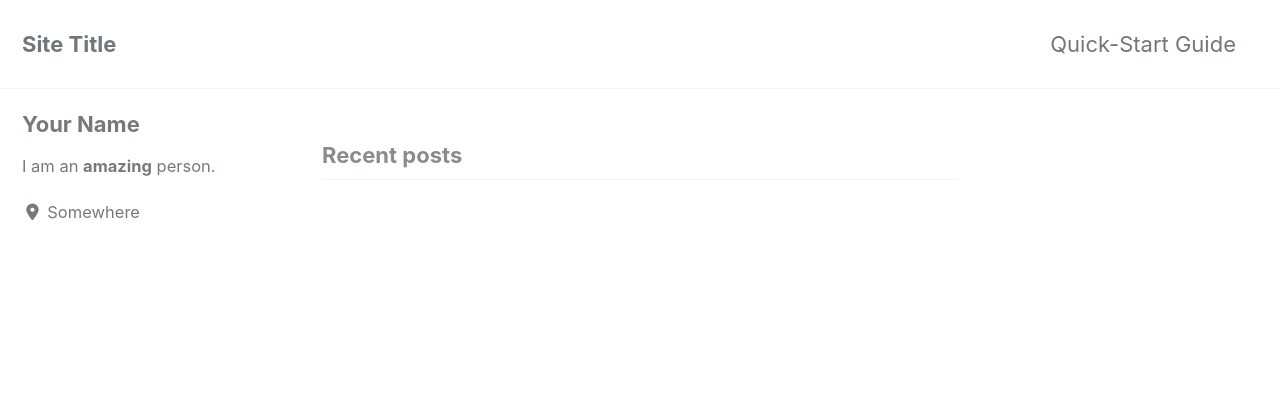
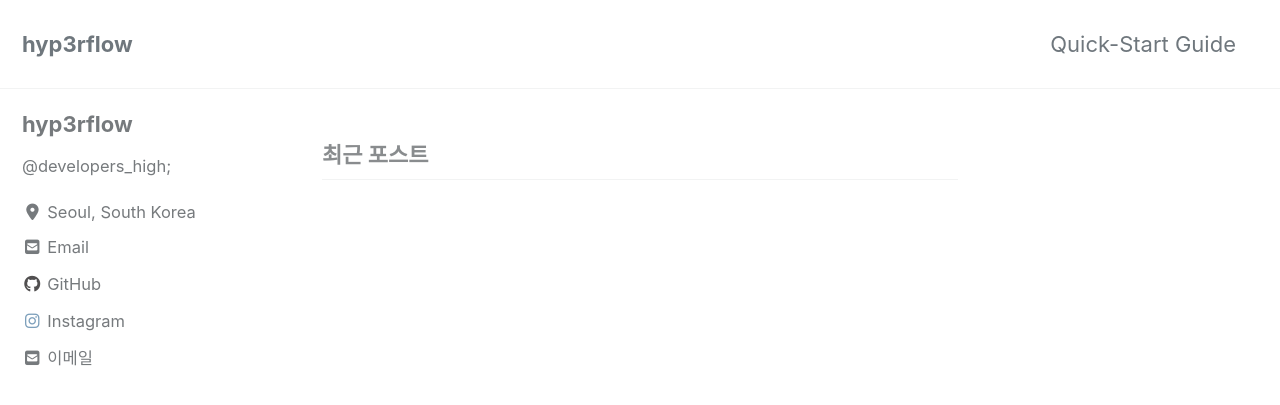
Before and after one commit to hyp3rflow/hyp3rflow.github.io, a Jekyll site: the page built from index.html, in a window 1280 px wide and 900 px high. Shown: the top 405 px of the window. Built offline with Jekyll 4.4.1, drawn with Linux system fonts in a browser that asks for light colours; cached includes are drawn as plain includes; nearby versions of some CDN libraries; the list of posts is cut into pages by our own code; some of the changed text lies outside the part shown.

Commit message:
Update _config.yml

```diff
--- a/_config.yml
+++ b/_config.yml
@@ -15,15 +15,15 @@
 minimal_mistakes_skin    : "default" # "air", "aqua", "contrast", "dark", "dirt", "neon", "mint", "plum", "sunrise"
 
 # Site Settings
-locale                   : "en-US"
-title                    : "Site Title"
+locale                   : "ko-KR"
+title                    : "hyp3rflow"
 title_separator          : "-"
 subtitle                 : # site tagline that appears below site title in masthead
-name                     : "Your Name"
-description              : "An amazing website."
-url                      : # the base hostname & protocol for your site e.g. "https://mmistakes.github.io"
+name                     : "Hyperflow"
+description              : "@developers_high;"
+url                      : "https://hyp3rflow.github.io" # the base hostname & protocol for your site e.g. "https://mmistakes.github.io"
 baseurl                  : # the subpath of your site, e.g. "/blog"
-repository               : # GitHub username/repo-name e.g. "mmistakes/minimal-mistakes"
+repository               : "hyp3rflow/hyp3rflow.github.io" # GitHub username/repo-name e.g. "mmistakes/minimal-mistakes"
 teaser                   : # path of fallback teaser image, e.g. "/assets/images/500x300.png"
 logo                     : # path of logo image to display in the masthead, e.g. "/assets/images/88x88.png"
 masthead_title           : # overrides the website title displayed in the masthead, use " " for no title
@@ -107,30 +107,21 @@ analytics:
 
 # Site Author
 author:
-  name             : "Your Name"
+  name             : "hyp3rflow"
   avatar           : # path of avatar image, e.g. "/assets/images/bio-photo.jpg"
-  bio              : "I am an **amazing** person."
-  location         : "Somewhere"
-  email            :
+  bio              : "@developers_high;"
+  location         : "Seoul, South Korea"
+  email            : "hyperflow@kakao.com"
   links:
     - label: "Email"
       icon: "fas fa-fw fa-envelope-square"
-      # url: mailto:your.name@email.com
-    - label: "Website"
-      icon: "fas fa-fw fa-link"
-      # url: "https://your-website.com"
-    - label: "Twitter"
-      icon: "fab fa-fw fa-twitter-square"
-      # url: "https://twitter.com/"
-    - label: "Facebook"
-      icon: "fab fa-fw fa-facebook-square"
-      # url: "https://facebook.com/"
+      url: mailto:hyperflow@kakao.com
     - label: "GitHub"
       icon: "fab fa-fw fa-github"
-      # url: "https://github.com/"
+      url: "https://github.com/hyp3rflow"
     - label: "Instagram"
       icon: "fab fa-fw fa-instagram"
-      # url: "https://instagram.com/"
+      url: "https://instagram.com/wheretheflowgoeson"
 
 # Site Footer
 footer:
@@ -289,6 +280,6 @@ defaults:
       layout: single
       author_profile: true
       read_time: true
-      comments: # true
+      comments: true
       share: true
       related: true
```
